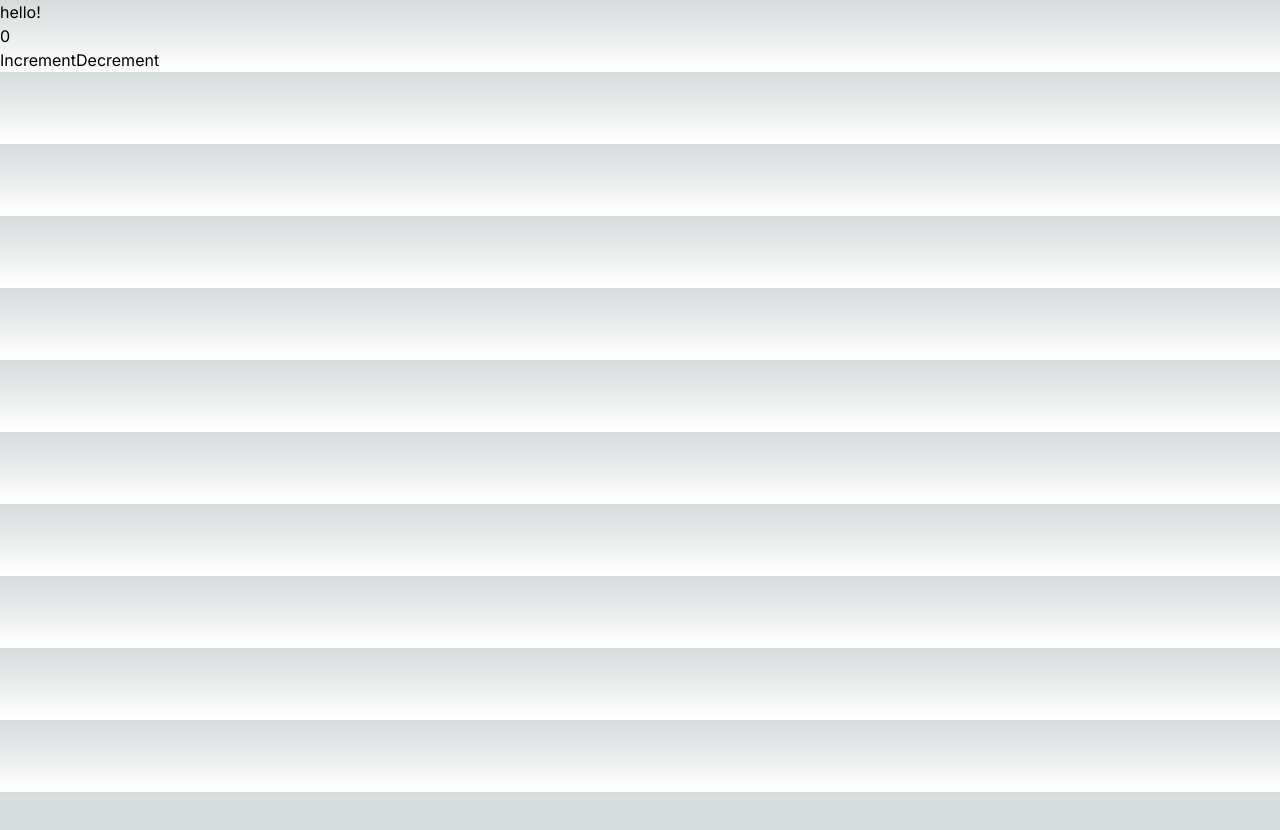
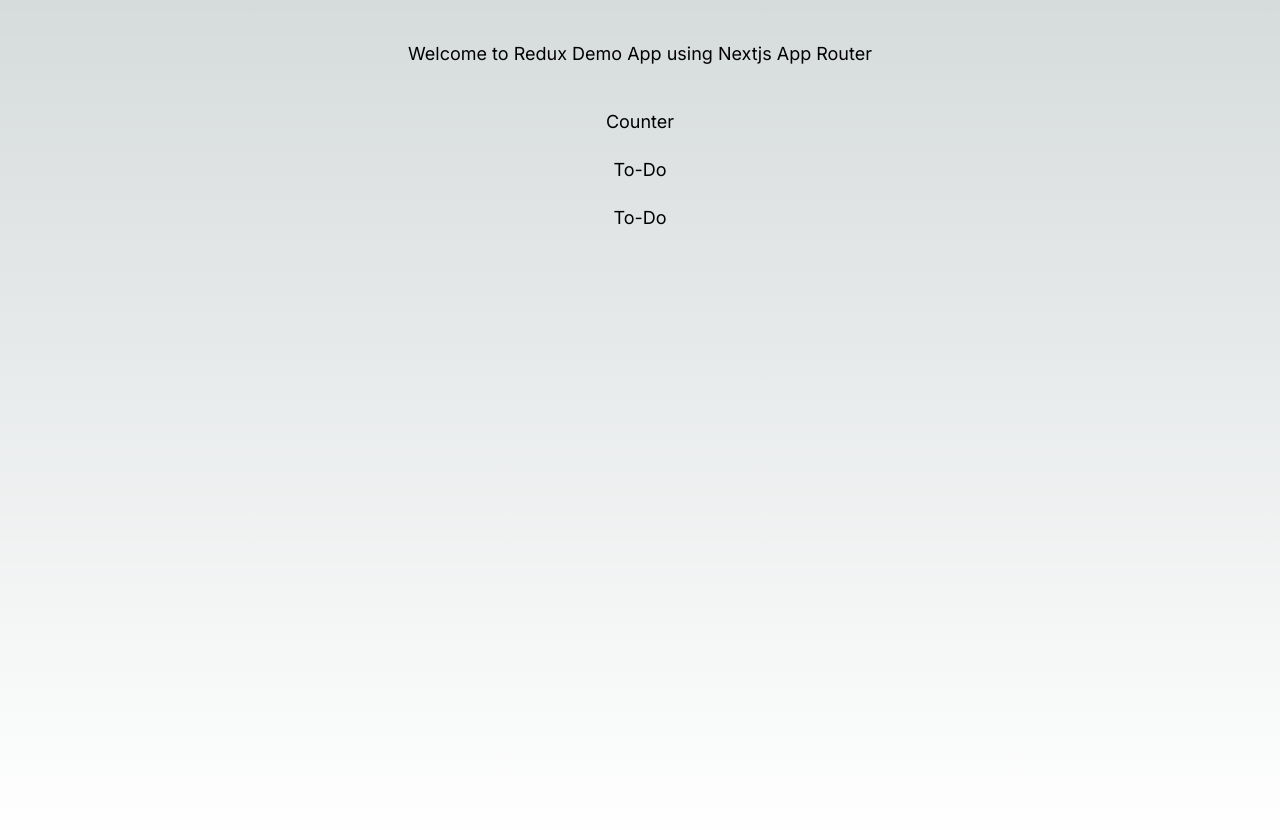
Before and after one commit to VidushaSanidu/Next.js-Learn, a Next.js app: page / in a window 1280 px wide. Shown: the top 830 px of the page. Before the commit the page ends 800 px from the top, so only its background shows below. Built offline with nearby package versions, Linux system fonts and the light colour scheme.

Commit message:
add styles to counter app

```diff
--- a/app/components/Counter.tsx
+++ b/app/components/Counter.tsx
@@ -8,11 +8,22 @@
   const count = useAppSelector((state: RootState) => state.counter.value);
   const dispatch = useAppDispatch();
   return (
-    <main>
-      <h2>{count}</h2>
-      <div>
-        <button onClick={() => dispatch(increment())}>Increment</button>
-        <button onClick={() => dispatch(decrement())}>Decrement</button>
+    <main className="px-4">
+      <h1 className="text-center pt-8">Current Value is:</h1>
+      <h2 className="text-center py-2">{count}</h2>
+      <div className="flex justify-center gap-6">
+        <button
+          className="my-4 p-1 rounded-sm border-white border"
+          onClick={() => dispatch(increment())}
+        >
+          Increment
+        </button>
+        <button
+          className="my-4 p-1 rounded-sm border-white border"
+          onClick={() => dispatch(decrement())}
+        >
+          Decrement
+        </button>
       </div>
     </main>
   );
--- /dev/null
+++ b/app/counter/page.tsx
@@ -0,0 +1,10 @@
+import Counter from "@app/components/Counter";
+
+export default function Home() {
+  return (
+    <main className="h-dvh">
+      <h1 className="text-center m-2 text-2xl pt-4">Simple Counter</h1>
+      <Counter />
+    </main>
+  );
+}
--- a/app/page.tsx
+++ b/app/page.tsx
@@ -1,11 +1,22 @@
-import Image from "next/image";
-import Counter from "./components/Counter";
+import Link from "next/link";
 
 export default function Home() {
   return (
-    <>
-      <h1>hello!</h1>
-      <Counter />
-    </>
+    <section className="h-dvh text-center mt-10 text-lg">
+      <h1>Welcome to Redux Demo App using Nextjs App Router</h1>
+      <div>
+        <ul className="gap-5 mt-10 flex flex-col">
+          <li>
+            <Link href="/counter">Counter</Link>
+          </li>
+          <li>
+            <Link href="#">To-Do</Link>
+          </li>
+          <li>
+            <Link href="#">To-Do</Link>
+          </li>
+        </ul>
+      </div>
+    </section>
   );
 }
```
